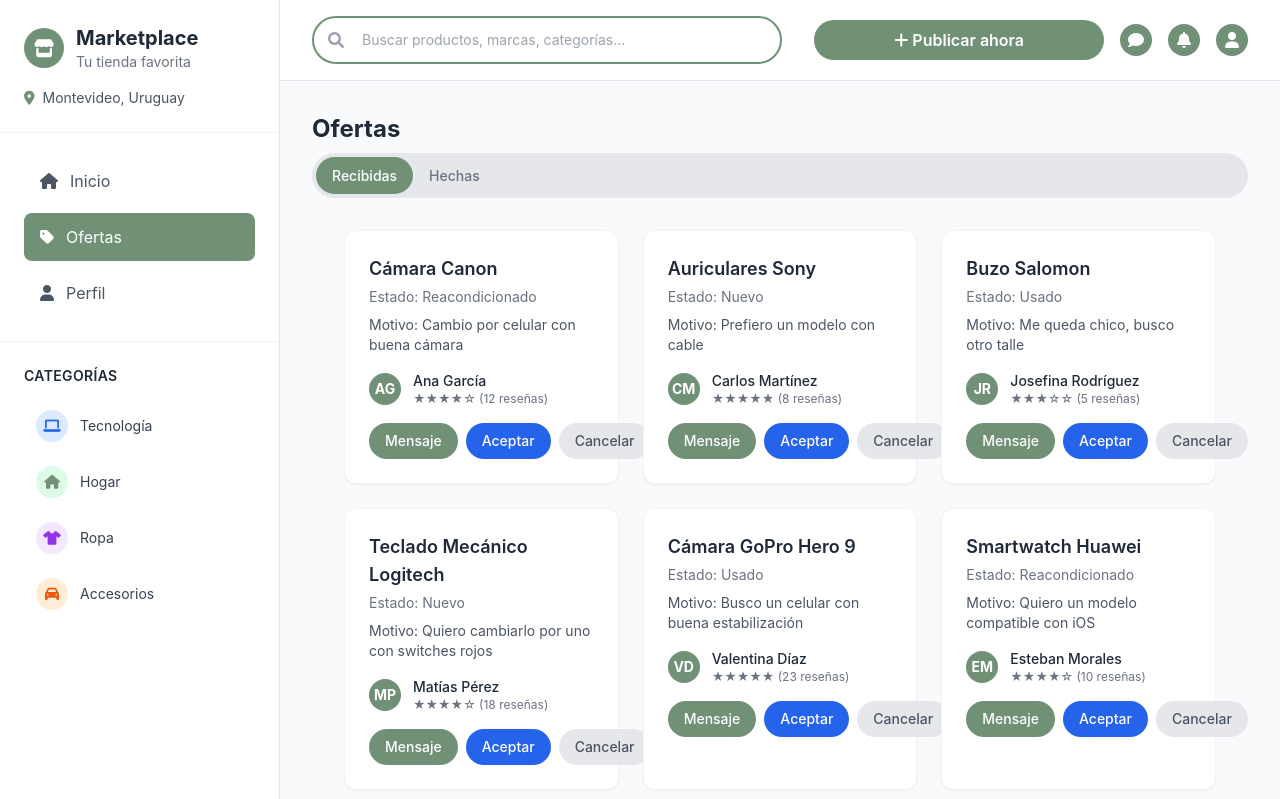
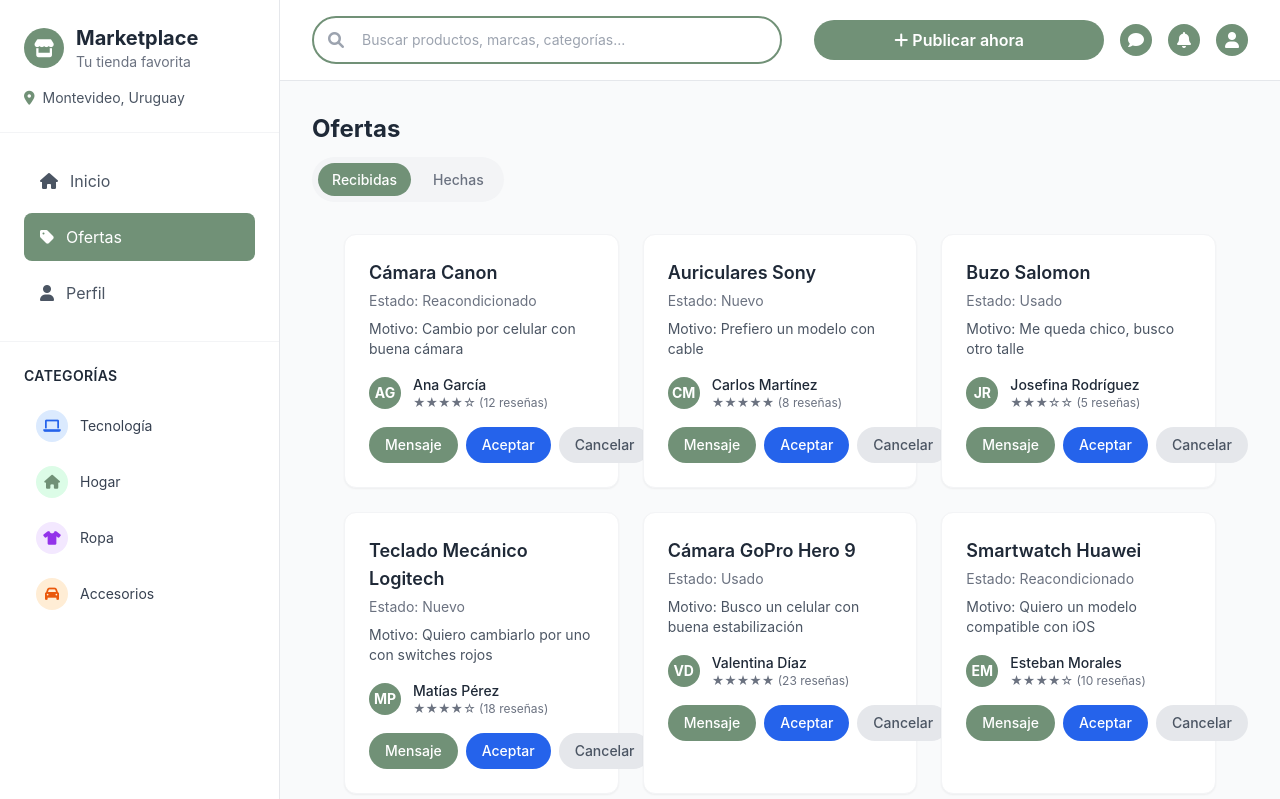
Before and after one commit to LucasLR2/Yveks-Aplicacion-web-de-trueques, a PHP site: page /ofertas.html in a window 1280 px wide. Shown: the top 799 px of the page. Run offline with PHP 8.4, Linux system fonts and the light colour scheme; some libraries are stand-ins or nearby versions.

Commit message:
Correjir el tamaño del switch

```diff
--- a/css/ofertas.css
+++ b/css/ofertas.css
@@ -30,24 +30,32 @@ body {
     transition: all 0.3s ease;
 }
 
+.switch-button {
+    display: flex;
+    justify-content: center;
+    gap: 8px;
+    background-color: #f3f4f6; /* gris suave */
+    padding: 6px;
+    border-radius: 30px;
+    width: fit-content;
+    margin-top: 12px;
+}
+
 .switch-option {
-    padding: 8px 16px;
-    border-radius: 20px;
+    padding: 6px 14px;
+    border-radius: 9999px;
     font-size: 14px;
     font-weight: 500;
     cursor: pointer;
     transition: all 0.3s ease;
-    position: relative;
-    z-index: 2;
+    white-space: nowrap;
+    background-color: transparent;
+    color: #6b7280;
 }
 
 .switch-option.active {
     background: #719177;
     color: white;
-}
-
-.switch-option:not(.active) {
-    color: #6b7280;
 }
 
 .offer-card {
```
